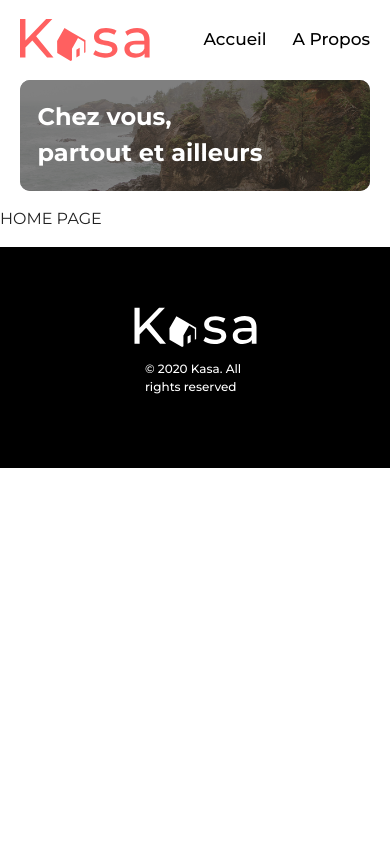
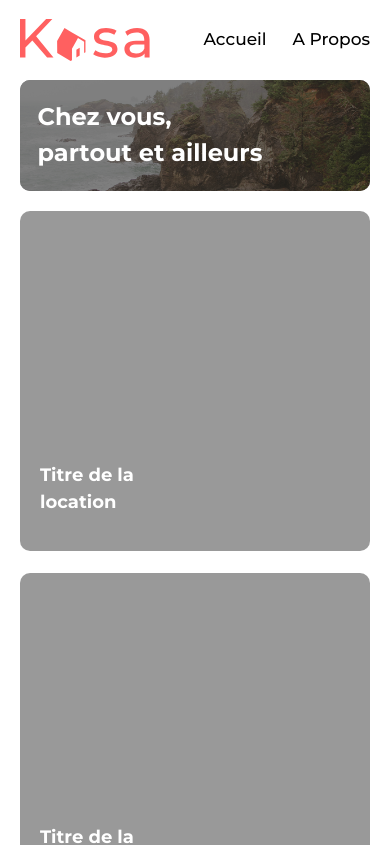
Before and after one commit to ClementSellyPro/kasa-app, a React (Vite) app: page / in a window 390 px wide. Shown: the top 845 px of the page. Built offline with nearby package versions, Linux system fonts and the light colour scheme.

Commit message:
Home design fully done, desktop and mobile

```diff
--- a/src/components/Card/Card.jsx
+++ b/src/components/Card/Card.jsx
@@ -1,10 +1,9 @@
-// import styles from "./Card.scss";
+import styles from "./Card.module.scss";
 
 export default function Card() {
   return (
-    <div>
-      <h2>Card title</h2>
-      <p>This is my Card</p>
+    <div className={styles.card}>
+      <h2 className={styles.card__title}>Titre de la location</h2>
     </div>
   );
 }
--- /dev/null
+++ b/src/components/Card/Card.module.scss
@@ -0,0 +1,16 @@
+.card {
+  position: relative;
+  width: 100%;
+  height: 340px;
+  border-radius: 10px;
+  background-color: rgba($color: #000000, $alpha: 0.4);
+
+  &__title {
+    position: absolute;
+    bottom: 20px;
+    left: 20px;
+    width: 150px;
+    font-size: 18px;
+    color: white;
+  }
+}
--- a/src/components/CardList/CardList.jsx
+++ b/src/components/CardList/CardList.jsx
@@ -1,12 +1,15 @@
 import Card from "../Card/Card";
+import styles from "./CardList.module.scss";
 
 export default function CardList() {
   return (
-    <>
-      <Card />
-      <Card />
-      <Card />
-      <Card />
-    </>
+    <div className={styles.cardList}>
+      <section className={styles.cardList__container}>
+        <Card />
+        <Card />
+        <Card />
+        <Card />
+      </section>
+    </div>
   );
 }
--- /dev/null
+++ b/src/components/CardList/CardList.module.scss
@@ -0,0 +1,27 @@
+.cardList {
+  padding: 40px 100px;
+
+  &__container {
+    display: grid;
+    grid-template-columns: repeat(3, 1fr);
+    gap: 55px;
+    padding: 55px;
+    border-radius: 25px;
+    background-color: #f6f6f6;
+  }
+}
+
+@media (max-width: 768px) {
+  .cardList {
+    padding: 0px 20px;
+
+    &__container {
+      display: flex;
+      flex-direction: column;
+      gap: 22px;
+      padding: 20px 0;
+      border-radius: 25px;
+      background-color: transparent;
+    }
+  }
+}
--- a/src/pages/Home.jsx
+++ b/src/pages/Home.jsx
@@ -1,10 +1,11 @@
 import Banner from "../components/Banner/Banner";
+import CardList from "../components/CardList/CardList";
 
 export default function Home() {
   return (
     <>
       <Banner />
-      <p>HOME PAGE</p>
+      <CardList />
     </>
   );
 }
```
Also changed, not shown: src/components/Card/Card.scss (deleted), src/components/CardList/CardList.scss (deleted).
